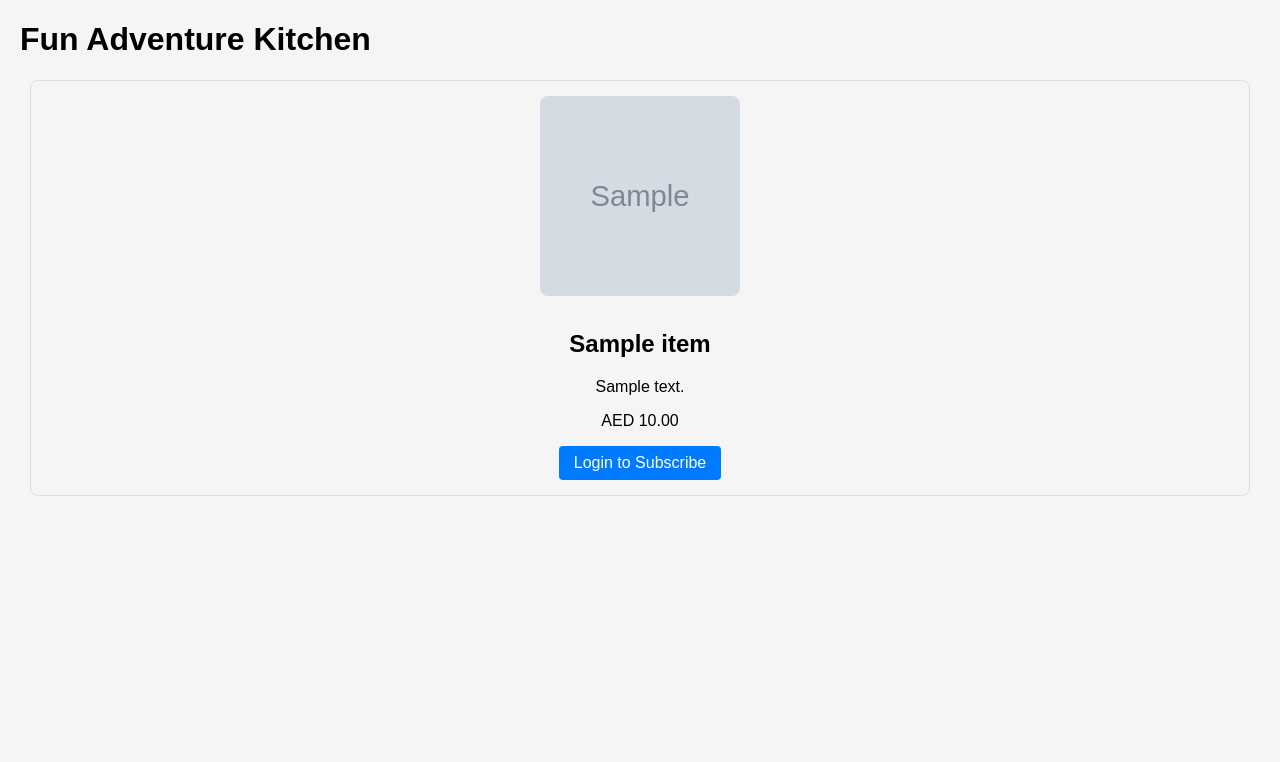
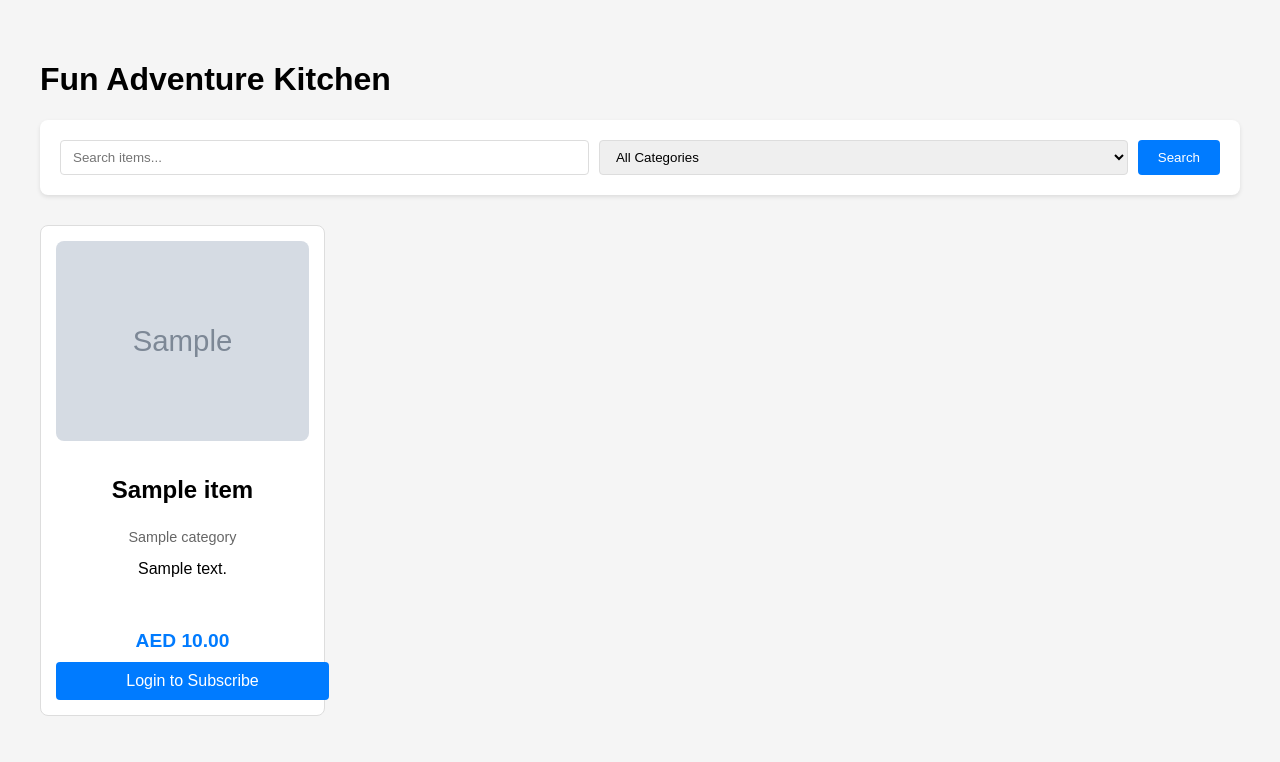
Before and after one commit to adeelrehman77/django_kitchen, a Django app: page / in a window 1280 px wide. Shown: the part 38-800 px from the top of the page. Run offline with Django 5.2, Linux system fonts and the light colour scheme; tables that the repository leaves empty hold one stand-in row (values such as "Sample post"); grey boxes marked "Sample" are stand-in pictures.

Commit message:
Assistant checkpoint: Enhanced homepage with search, filtering and improved layout
Assistant generated file changes:
- main/views.py: Update home view with search and filtering
- main/templates/main/home.html: Update homepage with new features
- main/static/css/style.css: Add styles for enhanced homepage

---

User prompt:

Great...
Now lets enhace and add more functionalities on homepage

```diff
--- a/main/static/css/style.css
+++ b/main/static/css/style.css
@@ -204,12 +204,102 @@
     margin-bottom: 10px;
 }
 
+.home-container {
+    max-width: 1200px;
+    margin: 0 auto;
+    padding: 20px;
+}
+
+.search-filter {
+    margin-bottom: 30px;
+    padding: 20px;
+    background: white;
+    border-radius: 8px;
+    box-shadow: 0 2px 4px rgba(0,0,0,0.1);
+}
+
+.search-form {
+    display: flex;
+    gap: 10px;
+}
+
+.search-input, .category-select {
+    padding: 8px 12px;
+    border: 1px solid #ddd;
+    border-radius: 4px;
+    flex: 1;
+}
+
+.search-btn {
+    padding: 8px 20px;
+    background: #007bff;
+    color: white;
+    border: none;
+    border-radius: 4px;
+    cursor: pointer;
+}
+
+.items-grid {
+    display: grid;
+    grid-template-columns: repeat(auto-fill, minmax(280px, 1fr));
+    gap: 20px;
+}
+
 .item-card {
     border: 1px solid #ddd;
     padding: 15px;
-    margin: 10px;
     border-radius: 8px;
     text-align: center;
+    background: white;
+    transition: transform 0.2s;
+    height: 100%;
+    display: flex;
+    flex-direction: column;
+}
+
+.item-card:hover {
+    transform: translateY(-5px);
+    box-shadow: 0 5px 15px rgba(0,0,0,0.1);
+}
+
+.item-image {
+    width: 100%;
+    height: 200px;
+    object-fit: cover;
+    border-radius: 8px;
+    margin-bottom: 15px;
+}
+
+.item-category {
+    color: #666;
+    font-size: 0.9em;
+    margin: 5px 0;
+}
+
+.item-description {
+    flex-grow: 1;
+    margin: 10px 0;
+}
+
+.item-price {
+    font-size: 1.2em;
+    font-weight: bold;
+    color: #007bff;
+    margin: 10px 0;
+}
+
+.subscribe-btn, .login-btn {
+    width: 100%;
+    padding: 10px;
+    margin-top: auto;
+}
+
+.no-items {
+    grid-column: 1 / -1;
+    text-align: center;
+    padding: 40px;
+    background: white;
+    border-radius: 8px;
 }
 .subscription-report {
     padding: 20px;
--- a/main/templates/main/home.html
+++ b/main/templates/main/home.html
@@ -2,22 +2,47 @@
 {% extends 'main/base.html' %}
 
 {% block content %}
+<div class="home-container">
     <h1>Fun Adventure Kitchen</h1>
-<div class="items-list">
+
+    <!-- Search and Filter Section -->
+    <div class="search-filter">
+        <form method="GET" class="search-form">
+            <input type="text" name="search" placeholder="Search items..." value="{{ search_query|default:'' }}" class="search-input">
+            <select name="category" class="category-select">
+                <option value="">All Categories</option>
+                {% for category in categories %}
+                <option value="{{ category.id }}" {% if selected_category|stringformat:"s" == category.id|stringformat:"s" %}selected{% endif %}>
+                    {{ category.name }}
+                </option>
+                {% endfor %}
+            </select>
+            <button type="submit" class="search-btn">Search</button>
+        </form>
+    </div>
+
+    <!-- Items Grid -->
+    <div class="items-grid">
         {% for item in items %}
         <div class="item-card">
             {% if item.image %}
                 <img src="{{ item.image.url }}" alt="{{ item.name }}" class="item-image">
             {% endif %}
             <h2>{{ item.name }}</h2>
-        <p>{{ item.description }}</p>
-        <p class="price">AED {{ item.price }}</p>
+            <p class="item-category">{{ item.category.name }}</p>
+            <p class="item-description">{{ item.description }}</p>
+            <p class="item-price">AED {{ item.price }}</p>
             {% if user.is_authenticated %}
-        <a href="{% url 'subscribe' %}?item={{ item.id }}" class="btn">Subscribe</a>
+            <a href="{% url 'subscribe' %}?item={{ item.id }}" class="btn subscribe-btn">Subscribe</a>
             {% else %}
-        <a href="{% url 'login' %}" class="btn">Login to Subscribe</a>
+            <a href="{% url 'login' %}" class="btn login-btn">Login to Subscribe</a>
             {% endif %}
+        </div>
+        {% empty %}
+        <div class="no-items">
+            <p>No items found</p>
         </div>
         {% endfor %}
     </div>
+</div>
 {% endblock %}
--- a/main/views.py
+++ b/main/views.py
@@ -10,9 +10,26 @@
 def home(request):
     try:
         items = Item.objects.filter(is_active=True)
-        return render(request, 'main/home.html', {'items': items})
-    except:
-        return render(request, 'main/home.html', {'items': []})
+        categories = Category.objects.filter(is_active=True)
+
+        # Category filter
+        category_id = request.GET.get('category')
+        if category_id:
+            items = items.filter(category_id=category_id)
+
+        # Search functionality
+        search_query = request.GET.get('search')
+        if search_query:
+            items = items.filter(name__icontains=search_query)
+
+        return render(request, 'main/home.html', {
+            'items': items,
+            'categories': categories,
+            'selected_category': category_id,
+            'search_query': search_query
+        })
+    except Exception as e:
+        return render(request, 'main/home.html', {'items': [], 'categories': []})
 
 def register(request):
     if request.method == 'POST':
```
Lines whose indentation alone changed are shown as unchanged.
